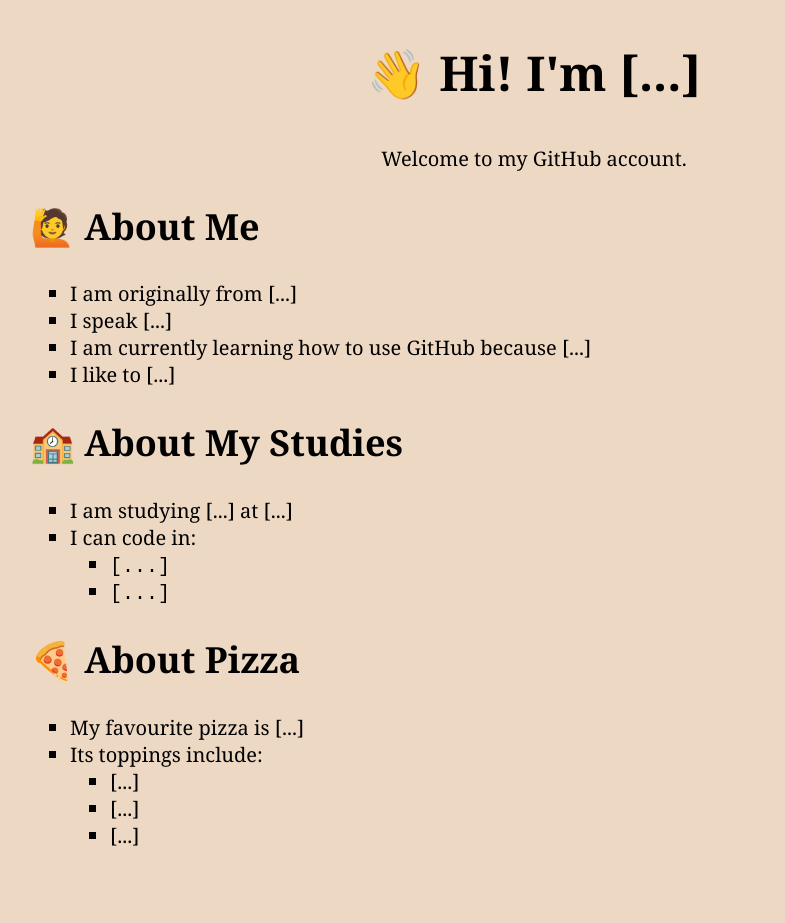
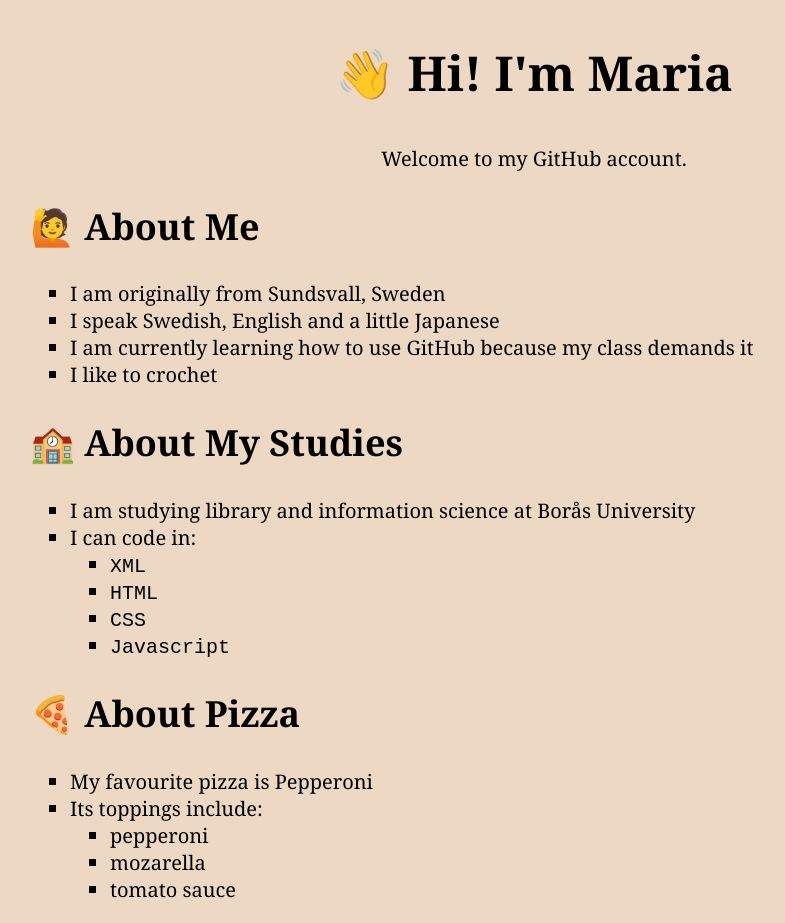
Before and after one commit to AntiMina/BHS-mars, a plain HTML site: page index.html in a window 1280 px wide. Shown: the whole page, without its empty margins (106-891 px from the left). Before the commit the page ends 869 px from the top, so only its background shows below. Drawn offline with Linux system fonts and the light colour scheme.

Commit message:
Maria index

```diff
--- a/index.html
+++ b/index.html
@@ -7,7 +7,7 @@
     </head>
     <body>
         <article>
-        <h1>&#128075; Hi! I'm [...]</h1>
+        <h1>&#128075; Hi! I'm Maria</h1>
         <p>
             Welcome to my GitHub account.
         </p>
@@ -15,20 +15,22 @@
         <article>
         <h2>&#128587; About Me</h2>
         <ul>
-            <li>I am originally from [...]</li>
-            <li>I speak [...]</li>
-            <li>I am currently learning how to use GitHub because [...]</li>
-            <li>I like to [...]</li>
+            <li>I am originally from Sundsvall, Sweden</li>
+            <li>I speak Swedish, English and a little Japanese</li>
+            <li>I am currently learning how to use GitHub because my class demands it</li>
+            <li>I like to crochet</li>
         </ul>
         </article>
         <article>
         <h2>&#127979; About My Studies </h2>
         <ul>
-            <li>I am studying [...] at [...]</li>
+            <li>I am studying library and information science at Borås University</li>
             <li>I can code in:
                 <ul>
-                    <li><code>[...]</code></li>
-                    <li><code>[...]</code></li>
+                    <li><code>XML</code></li>
+                    <li><code>HTML</code></li>
+                    <li><code>CSS</code></li>
+                    <li><code>Javascript</code></li>
                 </ul>
             </li>
         </ul>
@@ -36,12 +38,12 @@
         <article>
         <h2>&#127829; About Pizza</h2>
         <ul>
-            <li>My favourite pizza is [...]</li>
+            <li>My favourite pizza is Pepperoni</li>
             <li>Its toppings include:
                 <ul>
-                    <li>[...]</li>
-                    <li>[...]</li>
-                    <li>[...]</li>
+                    <li>pepperoni</li>
+                    <li>mozarella</li>
+                    <li>tomato sauce</li>
                 </ul>
             </li>
         </ul>
```
